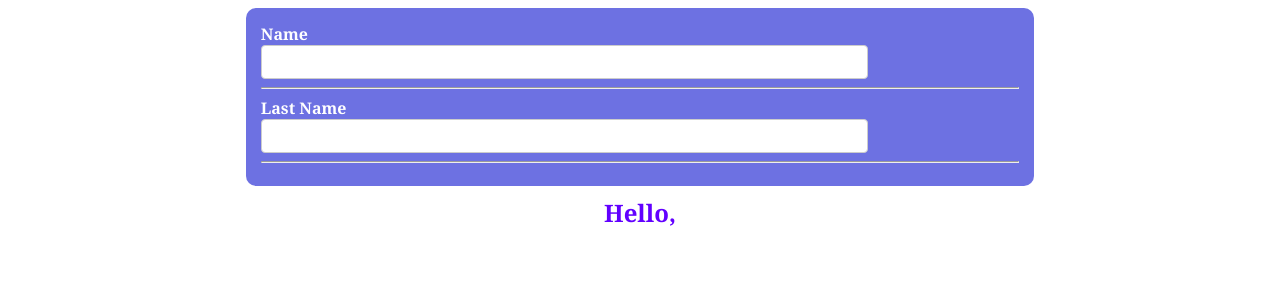
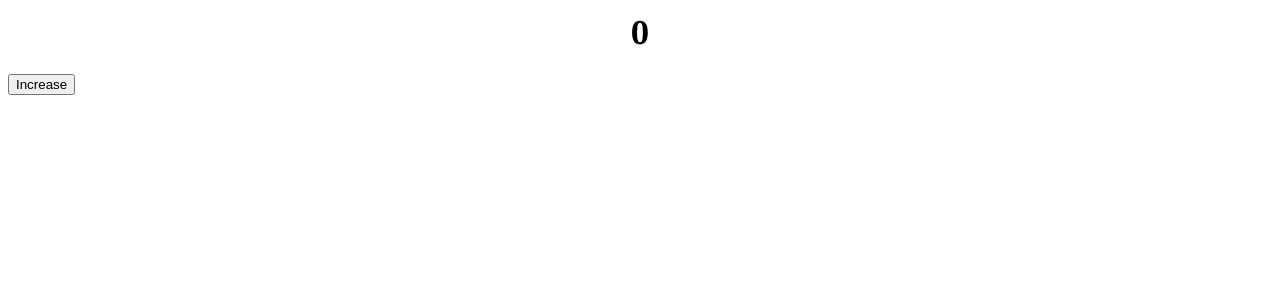
Before and after one commit to apni-coding/reactjstutorial, a React (Create React App) app: page / in a window 1280 px wide. Shown: the top 300 px of the page. Built offline with nearby package versions, Linux system fonts and the light colour scheme; the HTML template or start-up script is replaced by a standard one.

Commit message:
usestate vs variable in react

```diff
--- a/src/App.js
+++ b/src/App.js
@@ -1,9 +1,11 @@
+import Counter from "./Components/Counter";
 import Input from "./Components/InputWithFunction";
 
 function App() {
   return (
     <>
-      <Input />
+      {/* <Input /> */}
+      <Counter />
     </>
   );
 }
--- /dev/null
+++ b/src/Components/Counter.js
@@ -0,0 +1,19 @@
+import React, { useState } from 'react'
+
+export default function Counter() {
+  // let count = 0;
+  const [count, setCount] = useState(0)
+
+  const increase = ()=>{
+    // count++;
+    setCount(count+1)
+    console.log(count)
+  }
+
+  return (
+    <div>
+      <h1>{count}</h1>
+      <button onClick={increase}>Increase</button>
+    </div>
+  )
+}
```
